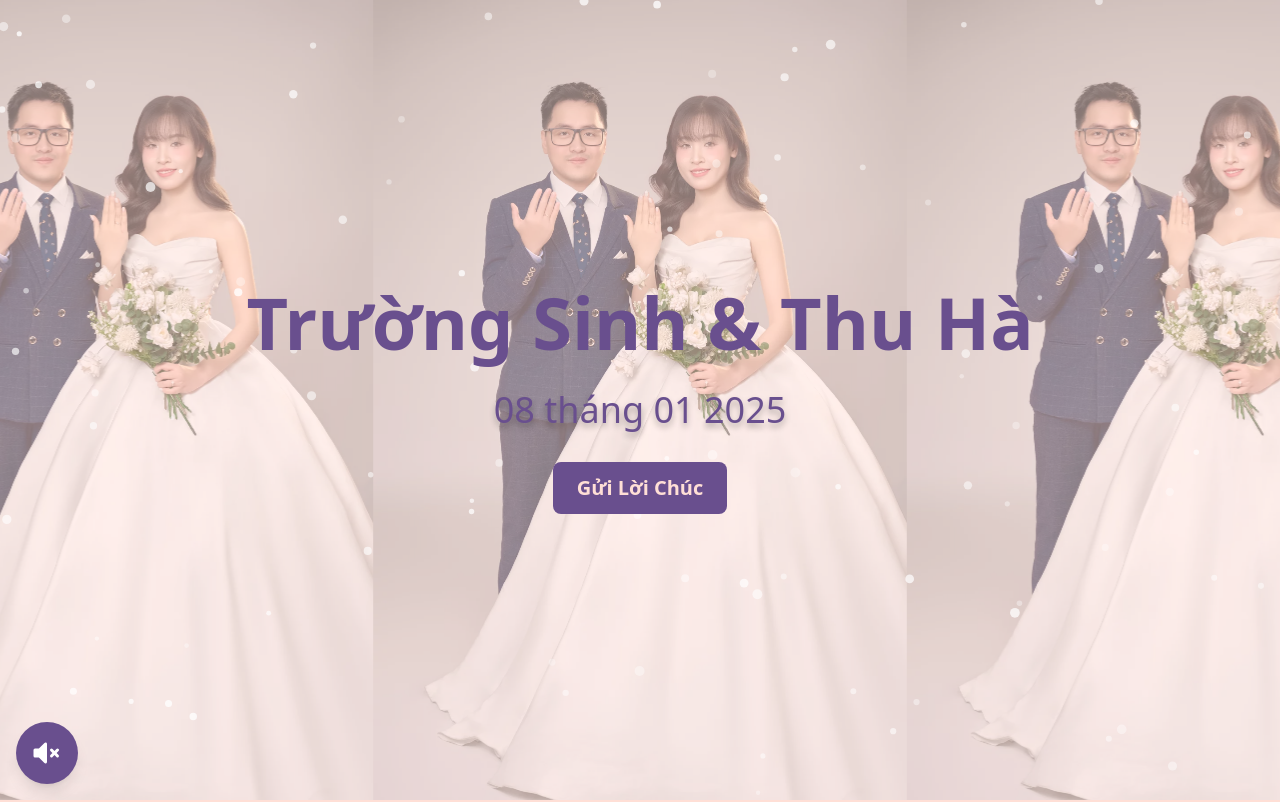
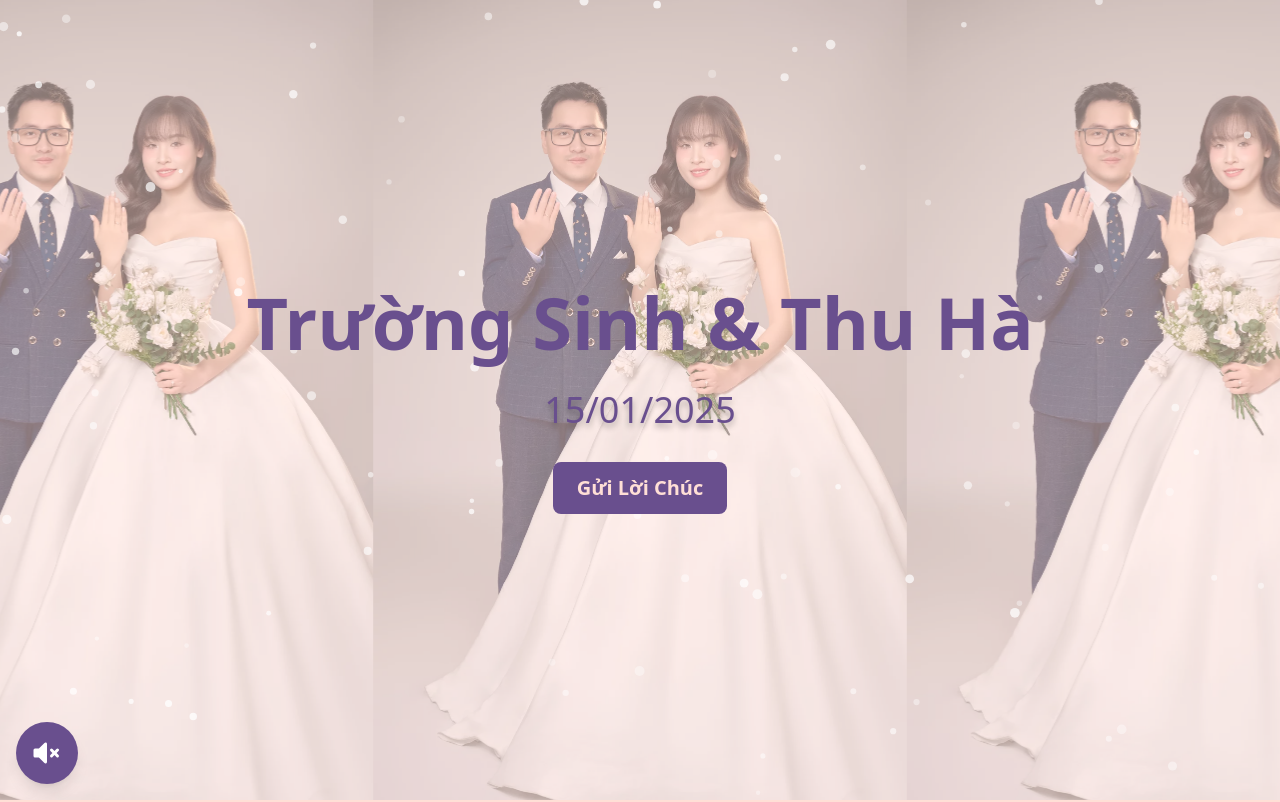
Before and after one commit to sonhip/wedding-invitation, a React (Vite) app: page / in a window 1280 px wide. Shown: the top 802 px of the page. Built offline with nearby package versions, Linux system fonts and the light colour scheme.

Commit message:
refactor countdown logic to use WEDDING_DATE constant; adjust max height in SendViaBoxModal for better layout

```diff
--- a/src/components/SendViaBoxModal/index.tsx
+++ b/src/components/SendViaBoxModal/index.tsx
@@ -23,7 +23,7 @@ const SendViaBoxModal: React.FC = () => {
           </DialogTitle>
         </DialogHeader>
 
-        <div className="mt-6 grid grid-cols-1 md:grid-cols-2 gap-6 overflow-auto max-h-[550px]">
+        <div className="mt-6 grid grid-cols-1 md:grid-cols-2 gap-6 overflow-auto max-h-[450px]">
           {/* Box Cô Dâu */}
           <div className="border p-4 rounded-lg shadow-md">
             <h3 className="text-center text-xl font-semibold text-wedding-deep mb-4">
--- a/src/pages/count-down-section/index.tsx
+++ b/src/pages/count-down-section/index.tsx
@@ -4,7 +4,7 @@ import { gsap } from "gsap";
 import { ScrollTrigger } from "gsap/ScrollTrigger";
 import ConfirmModalButton from "@/components/ConfirmModal";
 import SendViaBoxModal from "@/components/SendViaBoxModal";
-const DAYS_LEFT = 3;
+import { WEDDING_DATE } from "../hero-section";
 
 // Đăng ký plugin ScrollTrigger
 gsap.registerPlugin(ScrollTrigger);
@@ -46,7 +46,9 @@ const CountDownSection: React.FC = () => {
   }, []);
 
   // Định nghĩa thời gian cho ngày cưới
-  const weddingDate = new Date().getTime() + DAYS_LEFT * 24 * 60 * 60 * 1000;
+  // Chuyển đổi WEDDING_DATE từ "dd/MM/yyyy" sang Date object
+  const [day, month, year] = WEDDING_DATE.split("/");
+  const timeLeft = new Date(`${year}-${month}-${day}T00:00:00`);
 
   // GSAP hover animations for buttons
   useEffect(() => {
@@ -75,7 +77,7 @@ const CountDownSection: React.FC = () => {
         {/* Countdown Timer */}
         <div className="countdown-timer mt-8">
           <Countdown
-            date={weddingDate}
+            date={timeLeft}
             renderer={({
               days,
               hours,
--- a/src/pages/hero-section/index.tsx
+++ b/src/pages/hero-section/index.tsx
@@ -21,6 +21,7 @@ import image6 from "../../assets/gallery-images/6.webp";
 import image7 from "../../assets/gallery-images/7.webp";
 import image8 from "../../assets/gallery-images/8.webp";
 import image9 from "../../assets/gallery-images/9.webp";
+export const WEDDING_DATE = "15/01/2025";
 
 const images = [
   image1,
@@ -102,7 +103,7 @@ const HeroSection = () => {
           style={{ textShadow: "0 4px 6px rgba(0, 0, 0, 0.3)" }}
           className="hero-subtitle text-wedding-deep text-2xl md:text-3xl lg:text-4xl mt-8 leading-relaxed"
         >
-          08 tháng 01 2025
+          {WEDDING_DATE}
         </p>
 
         <WishModalButton />
```
